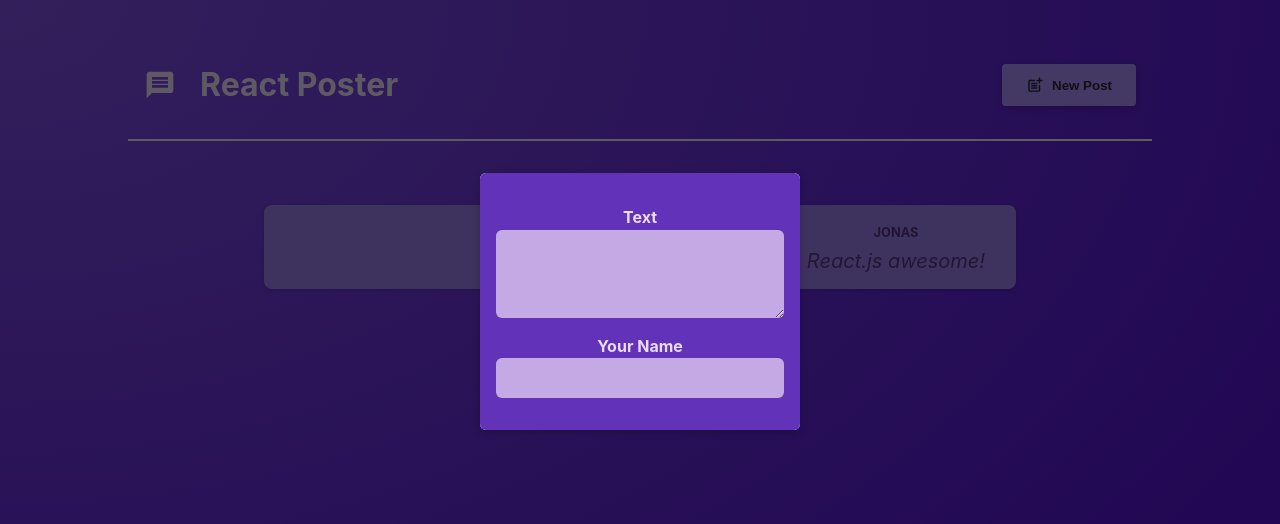
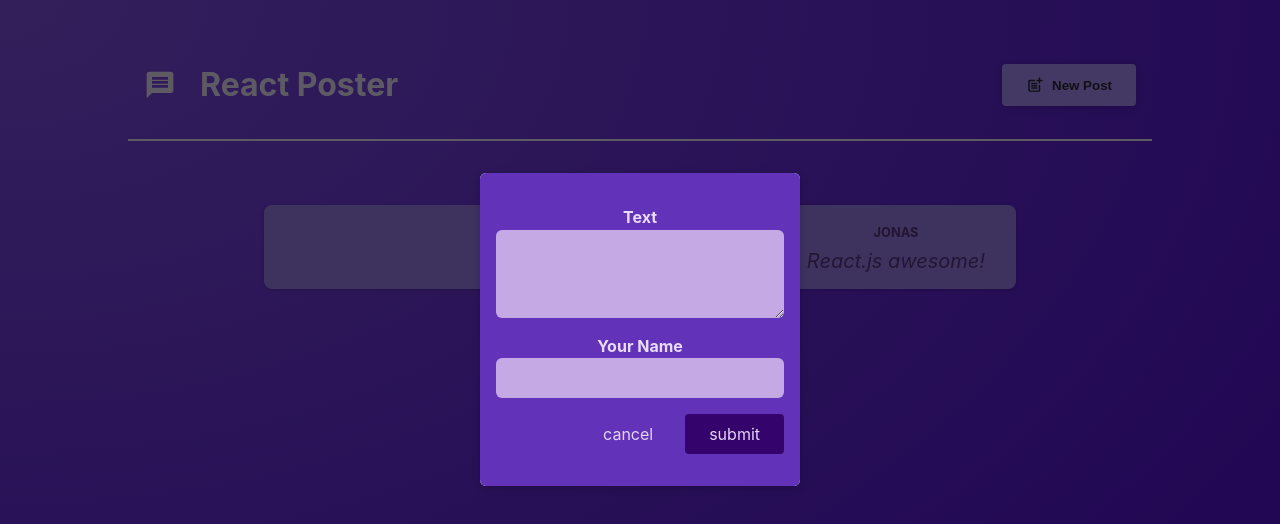
Before and after one commit to Abdelrahman-7z7/reactjs-recap-projects, a React (Vite) app: page / in a window 1280 px wide. Both pictures are taken after a click on the button "New Post". Shown: the top 524 px of the page. Built offline with nearby package versions, Linux system fonts and the light colour scheme.

Commit message:
moving the useState of the body and author to the NewPost and factoring the props approach - beside adding submit and cancel button with their fucntionalities

```diff
--- a/src/components/NewPost.jsx
+++ b/src/components/NewPost.jsx
@@ -1,18 +1,57 @@
+import {useState} from 'react'
 
+// import Post from './Post'
+import classes from './NewPost.module.css'
+function NewPost({onCancel, onAddPost}) {
 
-import classes from './NewPost.module.css'
-function NewPost(props) {
+    //useState must have a default value which is the one between the (), and it could be any type of data
+    // useState returns an array, has exactly two element "stateData[0] = current state value", "stateData[1] = state updating function"
+    const [enteredBody, setEnteredBody] = useState('');
+    const [enteredAuthor, setEnteredAuthor] = useState('');
 
+    function bodyChangeHandler(event){
+        //target refers to the textarea (the field itself)
+        // console.log(event.target.value)
+        setEnteredBody(event.target.value)
+    }
+
+    function authorChangeHandler(event){
+        //target refers to the textarea (the field itself)
+        // console.log(event.target.value)
+        setEnteredAuthor(event.target.value)
+    }
+
+    function submitHandler(event){
+        //the submit is by default running on the server not on the browser and we dont want that
+        //this is why we are going to prevent that action
+        event.preventDefault();
+        const postData ={
+            body: enteredBody,
+            author: enteredAuthor
+        }
+        // console.log(postData)
+        //before closing the form update the form data
+        onAddPost(postData)
+        //closing the form after submitting
+        onCancel()
+    }
 
     return (
-        <form action="" className={classes.form}>
+        // we can add the onSubmit event which is pre-prepared function and add a function to listen for it
+        <form action="" className={classes.form} onSubmit={submitHandler}>
             <p>
                 <label htmlFor="body">Text</label>
-                <textarea id="body" required rows={3} onChange={props.onBodyChange}></textarea>
+                <textarea id="body" required rows={3} onChange={bodyChangeHandler}></textarea>
             </p>
             <p>
                 <label htmlFor="name">Your Name</label>
-                <input type="text" id='name' required onChange={props.onAuthorChange} />
+                <input type="text" id='name' required onChange={authorChangeHandler} />
+            </p>
+            {/* <Post author={enteredAuthor} body={enteredBody} /> */}
+            <p className={classes.actions}>
+                {/* by default the button field in the form does submit when it gets pressed and we dont want both of the cancel and the submit to do the same action */}
+                <button type='button' onClick={onCancel}>cancel</button>
+                <button type='submit'>submit</button>
             </p>
         </form>
     )
```
